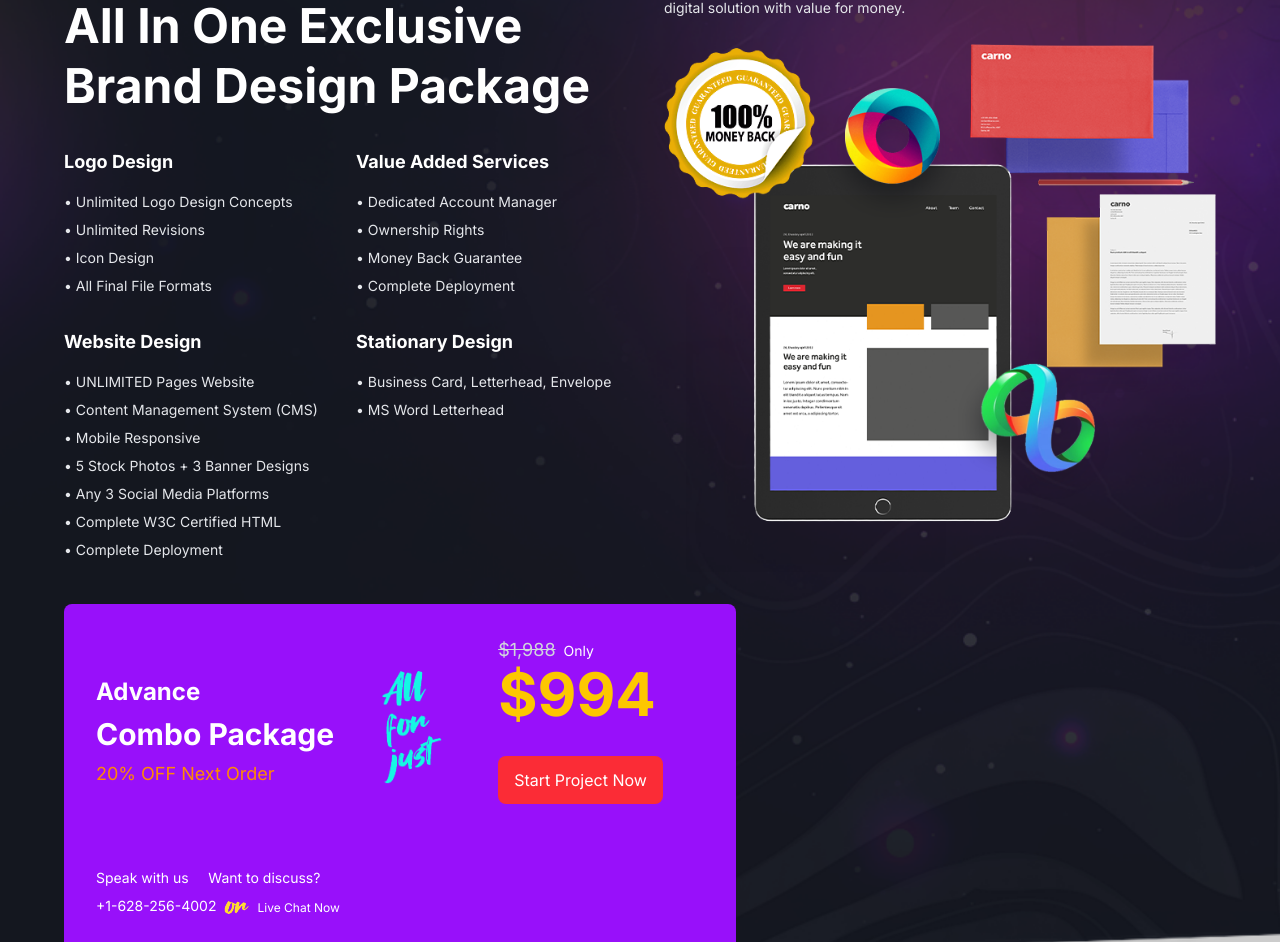
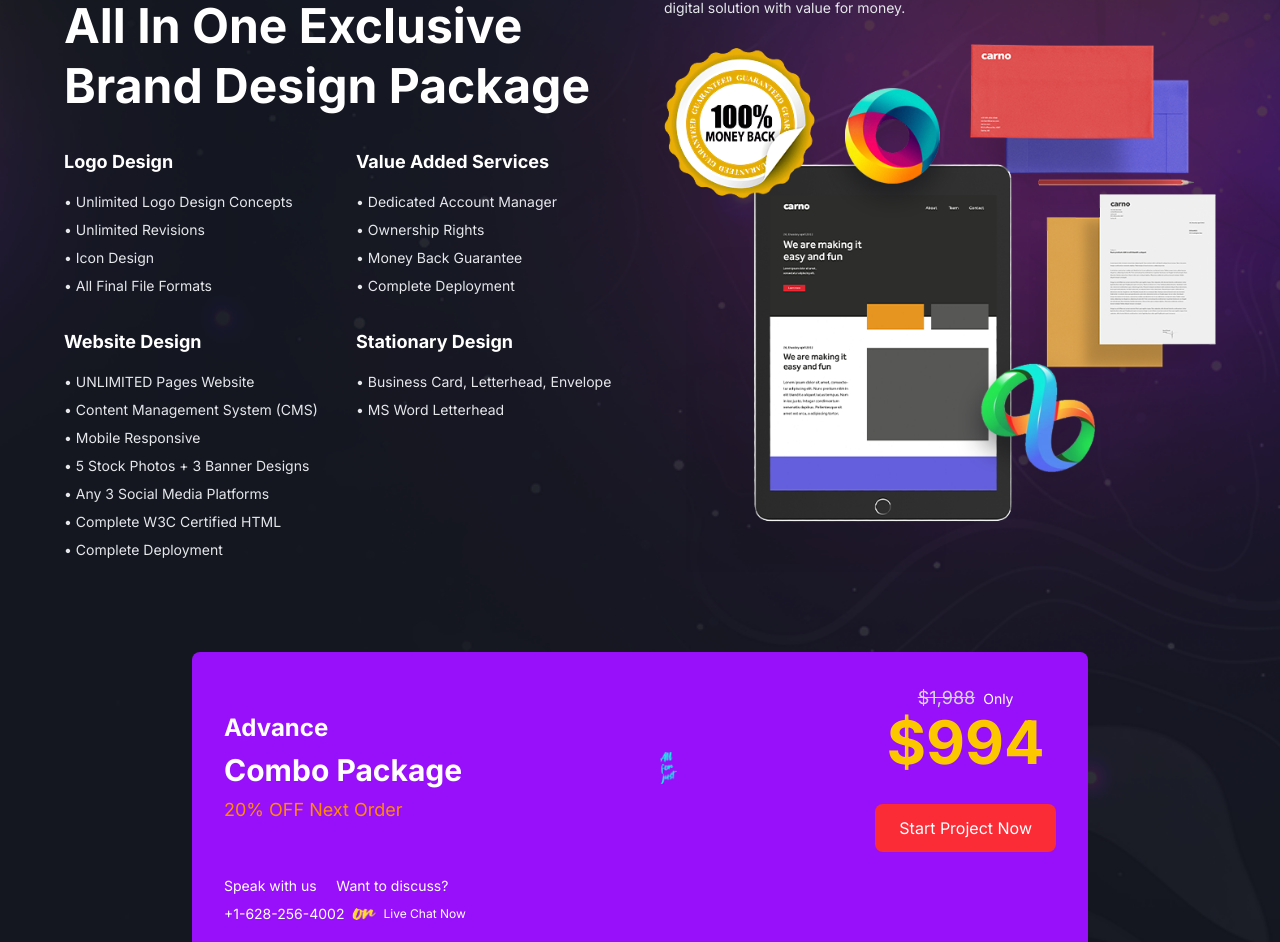
Before and after one commit to muhammadammar33/texturadigitals, a Next.js app: page /pricing in a window 1280 px wide. Shown: the part 2719-3661 px from the top of the page. Built offline with nearby package versions, Linux system fonts and the light colour scheme; a web font is replaced by a local one.

Commit message:
All Done

```diff
--- a/components/ComboPackage.jsx
+++ b/components/ComboPackage.jsx
@@ -5,7 +5,7 @@ import Image from "next/image";
 export default function ComboPackage() {
   return (
     <div
-      className="relative bg-cover bg-center bg-no-repeat pt-24 pb-12 px-4"
+      className="relative bg-cover bg-center bg-no-repeat py-8 sm:py-12 lg:py-24 px-4"
       style={{
         backgroundImage: "url('/assets/pricing/bg-combo-ZLYTDJUG.png')",
       }}
@@ -14,40 +14,42 @@ export default function ComboPackage() {
       <div className="absolute inset-0 bg-black/20"></div>
 
       <div className="relative z-10 max-w-6xl mx-auto">
-        <div className="grid lg:grid-cols-2 gap-12 items-center">
+        <div className="grid lg:grid-cols-2 gap-8 lg:gap-12 items-center">
           {/* Left Content */}
-          <div className="text-white space-y-6">
-            <h1 className="text-4xl lg:text-5xl font-bold leading-tight">
+          <div className="text-white space-y-4 sm:space-y-6 text-center lg:text-left">
+            <h1 className="text-2xl sm:text-3xl lg:text-4xl xl:text-5xl font-bold leading-tight">
               All In One Exclusive<br />
               Brand Design Package
             </h1>
 
             {/* Features Grid */}
-            <div className="grid md:grid-cols-2 gap-8 mt-8">
+            <div className="grid grid-cols-1 sm:grid-cols-2 gap-6 sm:gap-8 mt-6 sm:mt-8">
               {/* Logo Design */}
               <div>
-                <h3 className="text-white font-bold text-lg mb-4">Logo Design</h3>
-                <ul className="text-gray-200 text-sm space-y-2">
+                <h3 className="text-white font-bold text-base sm:text-lg mb-3 sm:mb-4">Logo Design</h3>
+                <ul className="text-gray-200 text-xs sm:text-sm space-y-1 sm:space-y-2">
                   <li>• Unlimited Logo Design Concepts</li>
                   <li>• Unlimited Revisions</li>
                   <li>• Icon Design</li>
                   <li>• All Final File Formats</li>
                 </ul>
               </div>
+
               {/* Value Added Services */}
               <div>
-                <h3 className="text-white font-bold text-lg mb-4">Value Added Services</h3>
-                <ul className="text-gray-200 text-sm space-y-2">
+                <h3 className="text-white font-bold text-base sm:text-lg mb-3 sm:mb-4">Value Added Services</h3>
+                <ul className="text-gray-200 text-xs sm:text-sm space-y-1 sm:space-y-2">
                   <li>• Dedicated Account Manager</li>
                   <li>• Ownership Rights</li>
                   <li>• Money Back Guarantee</li>
                   <li>• Complete Deployment</li>
                 </ul>
               </div>
+
               {/* Website Design */}
-              <div>
-                <h3 className="text-white font-bold text-lg mb-4">Website Design</h3>
-                <ul className="text-gray-200 text-sm space-y-2">
+              <div className="sm:col-span-2 lg:col-span-1">
+                <h3 className="text-white font-bold text-base sm:text-lg mb-3 sm:mb-4">Website Design</h3>
+                <ul className="text-gray-200 text-xs sm:text-sm space-y-1 sm:space-y-2">
                   <li>• UNLIMITED Pages Website</li>
                   <li>• Content Management System (CMS)</li>
                   <li>• Mobile Responsive</li>
@@ -58,12 +60,10 @@ export default function ComboPackage() {
                 </ul>
               </div>
 
-
-
               {/* Stationary Design */}
-              <div>
-                <h3 className="text-white font-bold text-lg mb-4">Stationary Design</h3>
-                <ul className="text-gray-200 text-sm space-y-2">
+              <div className="sm:col-span-2 lg:col-span-1">
+                <h3 className="text-white font-bold text-base sm:text-lg mb-3 sm:mb-4">Stationary Design</h3>
+                <ul className="text-gray-200 text-xs sm:text-sm space-y-1 sm:space-y-2">
                   <li>• Business Card, Letterhead, Envelope</li>
                   <li>• MS Word Letterhead</li>
                 </ul>
@@ -72,71 +72,75 @@ export default function ComboPackage() {
           </div>
 
           {/* Right Content - Pricing & CTA */}
-          <div className="text-center lg:text-left space-y-6">
-            <p className="text-gray-200 text-sm leading-relaxed max-w-md">
+          <div className="text-center lg:text-left space-y-4 sm:space-y-6 order-first lg:order-last">
+            <p className="text-gray-200 text-xs sm:text-sm leading-relaxed max-w-md mx-auto lg:mx-0">
               Our ultimate, all-in-one combo package offering the bang for your buck! This package is ideal for brands that want the complete digital solution with value for money.
             </p>
+
             {/* Device Mockup */}
-            <div className="mb-8">
+            <div className="mb-6 sm:mb-8">
               <Image
                 src="/assets/pricing/combo.png"
                 alt="Design Mockup"
-                width={600}
-                height={500}
-                className="w-full mx-auto lg:mx-0 lg:ml-auto"
+                width={400}
+                height={300}
+                className="w-full max-w-sm sm:max-w-md lg:max-w-full mx-auto lg:mx-0 lg:ml-auto h-auto object-contain"
               />
             </div>
           </div>
         </div>
 
         {/* Pricing Section */}
-        <div className="bg-purple-600 rounded-lg max-w-2xl p-8">
-          <div className="flex flex-row items-center mb-6">
-            <div className="mb-4">
-              <h2 className="text-white text-2xl font-bold mb-2">Advance</h2>
-              <h2 className="text-white text-3xl font-bold">Combo Package</h2>
-              <p className="text-orange-400 text-lg mt-2">20% OFF Next Order</p>
+        <div className="bg-purple-600 rounded-lg w-full max-w-4xl mx-auto p-4 sm:p-6 lg:p-8 mt-8 lg:mt-12">
+          <div className="flex flex-col sm:flex-row items-center justify-between gap-4 sm:gap-6 mb-4 sm:mb-6">
+            <div className="text-center sm:text-left">
+              <h2 className="text-white text-xl sm:text-2xl font-bold mb-1 sm:mb-2">Advance</h2>
+              <h2 className="text-white text-2xl sm:text-3xl font-bold">Combo Package</h2>
+              <p className="text-orange-400 text-sm sm:text-lg mt-1 sm:mt-2">20% OFF Next Order</p>
             </div>
 
             {/* All for just */}
-            <div className="flex items-center justify-center px-12 mb-6">
+            <div className="flex items-center justify-center px-4 sm:px-12">
               <Image
                 src="/assets/pricing/all.png"
                 alt="All"
-                width={60}
-                height={30}
-                className="mr-2"
+                width={50}
+                height={25}
+                className="w-auto h-6 sm:h-8"
               />
             </div>
+
             {/* Price */}
-            <div className="mb-6">
-              <span className="text-gray-300 text-lg line-through">$1,988</span>
-              <span className="text-white text-sm ml-2">Only</span>
-              <div className="text-yellow-400 text-6xl font-bold">$994</div>
-              <button className="bg-red-500 hover:bg-red-600 my-8 text-white px-4 py-3 rounded-lg text-md transition-colors mb-4">
+            <div className="text-center">
+              <span className="text-gray-300 text-sm sm:text-lg line-through">$1,988</span>
+              <span className="text-white text-xs sm:text-sm ml-2">Only</span>
+              <div className="text-yellow-400 text-4xl sm:text-5xl lg:text-6xl font-bold">$994</div>
+              <button className="bg-red-500 hover:bg-red-600 mt-4 sm:mt-6 lg:mt-8 text-white px-4 sm:px-6 py-2 sm:py-3 rounded-lg text-sm sm:text-base transition-colors">
                 Start Project Now
               </button>
             </div>
           </div>
 
-          <div className="text-white text-sm">
-            <p>Speak with us &nbsp;&nbsp;&nbsp; Want to discuss?</p>
-            <p className="flex mt-2">
-              +1-628-256-4002
+          <div className="text-white text-xs sm:text-sm text-center sm:text-left">
+            <p className="mb-2">Speak with us &nbsp;&nbsp;&nbsp; Want to discuss?</p>
+            <div className="flex flex-col sm:flex-row items-center justify-center sm:justify-start gap-2">
+              <span>+1-628-256-4002</span>
+
               {/* OR Divider */}
-              <div className="flex items-center mx-2 justify-center">
+              <div className="flex items-center justify-center">
                 <Image
                   src="/assets/pricing/or.png"
                   alt="OR"
                   width={20}
                   height={10}
-                  className="w-auto"
+                  className="w-auto h-3"
                 />
               </div>
-              <span className="text-white py-1 rounded text-xs">
+
+              <span className="text-white rounded text-xs">
                 Live Chat Now
               </span>
-            </p>
+            </div>
           </div>
         </div>
       </div>
```
